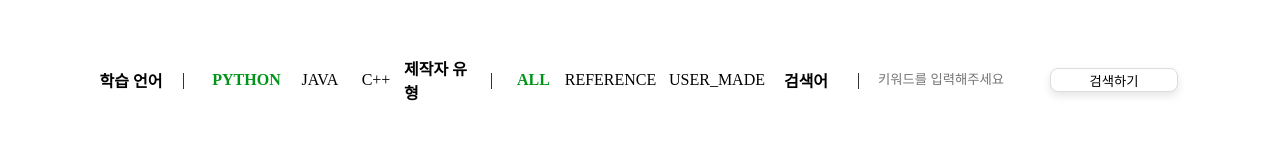
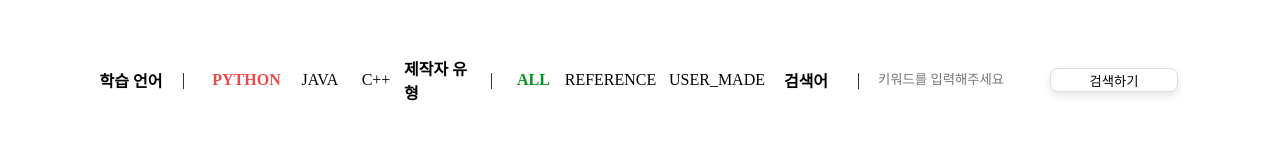
Before and after one commit to AL-PM/ALPM-web, a React (Create React App) app: page /codegroup in a window 1280 px wide. Shown: the part 130-290 px from the top of the page. Built offline with nearby package versions, Linux system fonts and the light colour scheme; no server answers; a web font is replaced by a local one.

Commit message:
[MOD] ETC 커뮤니티 검색 바 관련 CSS 수정

```diff
--- a/src/Etc/CommunitySearchBar/CommunitySearchBar.jsx
+++ b/src/Etc/CommunitySearchBar/CommunitySearchBar.jsx
@@ -23,7 +23,6 @@ function CommunitySearchBar({ secondTag, language, setLanguage, reference, setRe
             <span>|</span>
             <button
                 className={`menu-button ${language === "PYTHON" ? "active" : ""}`}
-                style={{ color: language === "PYTHON" ? colorInvertor(secondTag) : "black" }}
                 onClick={() => setLanguage("PYTHON")}
                 data-tag={secondTag}
             >
@@ -31,7 +30,6 @@ function CommunitySearchBar({ secondTag, language, setLanguage, reference, setRe
             </button>
             <button
                 className={`menu-button ${language === "JAVA" ? "active" : ""}`}
-                style={{ color: language === "JAVA" ? colorInvertor(secondTag) : "black" }}
                 onClick={() => setLanguage("JAVA")}
                 data-tag={secondTag}
             >
@@ -39,7 +37,6 @@ function CommunitySearchBar({ secondTag, language, setLanguage, reference, setRe
             </button>
             <button
                 className={`menu-button ${language === "C" ? "active" : ""}`}
-                style={{ color: language === "C" ? colorInvertor(secondTag) : null }}
                 onClick={() => setLanguage("C")}
                 data-tag={secondTag}
             >
```
